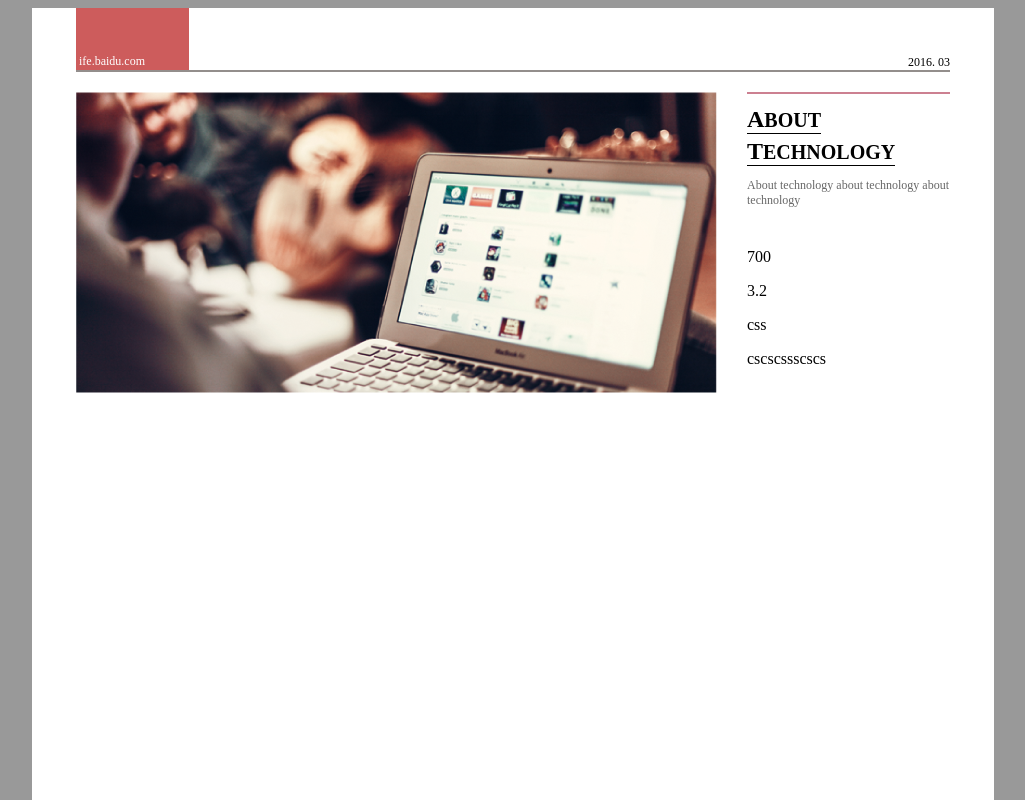
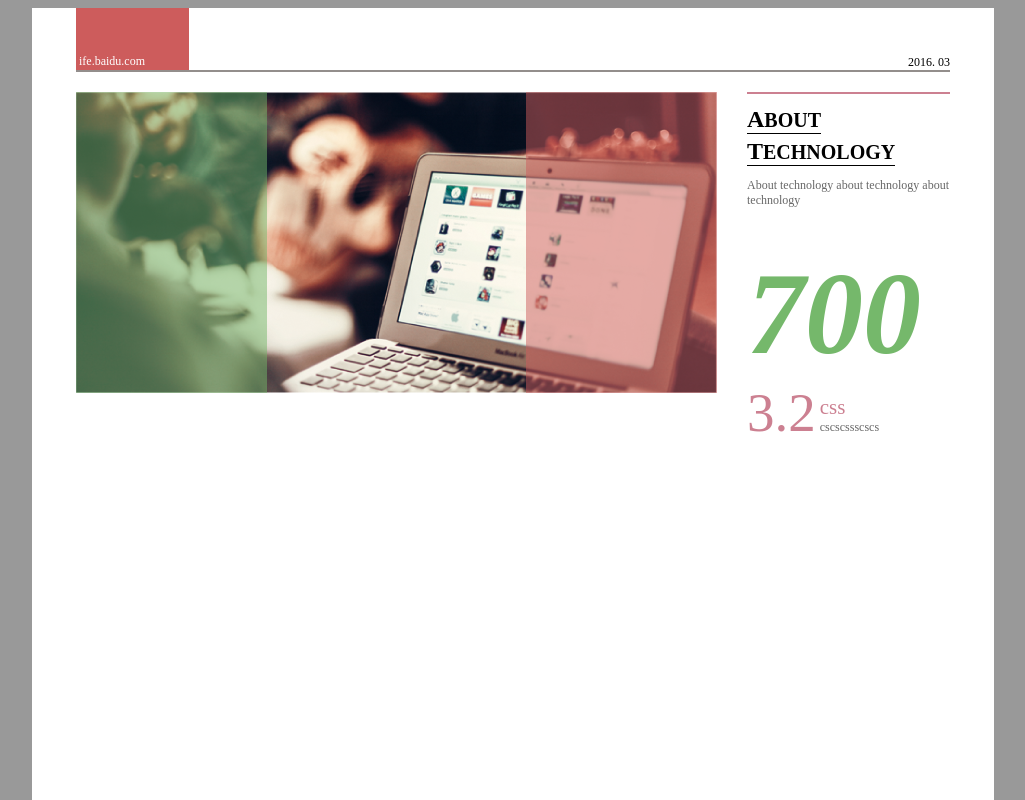
Before and after one commit to BenjaminZ/BaiduFrontEnd, a plain HTML site: page stageOne/task6/index.html in a window 1280 px wide. Shown: the top 800 px of the page, without its empty margins (127-1152 px from the left). Drawn offline with nearby package versions, Linux system fonts and the light colour scheme.

Commit message:
top side finished byBen 25/4/2016

```diff
--- a/stageOne/task6/css/style.css
+++ b/stageOne/task6/css/style.css
@@ -56,6 +56,29 @@ body > .wrapper {
     margin: 0;
 }
 
+.firstRow .wrapperImg {
+    background: url("../img/pic1.png");
+    height: 301px;
+    width: 641px;
+    display: flex;
+    justify-content: space-between;
+}
+
+.firstRow .wrapperImg div {
+    height: 100%;
+    width: 191px;
+}
+
+.firstRow .wrapperImg .green {
+    background-color: #75b86b;
+    opacity: 0.5;
+}
+
+.firstRow .wrapperImg .red {
+    background-color: indianred;
+    opacity: 0.5;
+}
+
 .firstRow {
     margin: 20px 0;
     display: flex;
@@ -68,7 +91,7 @@ body > .wrapper {
     margin-left: 30px;
 }
 
-.firstRow .aboutTechnology{
+.firstRow .aboutTechnology {
     margin: 10px 0 40px 0;
 }
 
@@ -80,7 +103,8 @@ body > .wrapper {
     width: auto;
     display: inline-block;
 }
-.firstRow .aboutTechnology h1 b{
+
+.firstRow .aboutTechnology h1 b {
     font-size: 24px;
 }
 
@@ -90,3 +114,43 @@ body > .wrapper {
     color: #676767;
     font-family: KaiTi, serif;
 }
+
+.firstRow aside .wrapperBottomN700 p {
+    margin: 0;
+    font-family: "Microsoft YaHei", serif;
+    font-size: 116px;
+    color: #75b86b;
+    font-style: italic;
+    font-weight: bold;
+}
+
+.firstRow aside .wrapperBottomN32 {
+    display: inline-block;
+}
+
+.firstRow aside .wrapperBottomN32 p {
+    margin: 0;
+    font-size: 55px;
+    font-family: "Microsoft YaHei", serif;
+    color: #cc8091;
+}
+
+.firstRow aside .wrapperBottomString {
+    display: inline-block;
+}
+
+.firstRow aside .wrapperBottomString p {
+    margin: 0;
+}
+
+.firstRow aside .redCss {
+    font-size: 21px;
+    font-family: "Microsoft YaHei", serif;
+    color: #cc8091;
+}
+
+.firstRow aside .smallCss {
+    font-size: 12px;
+    font-family: "Microsoft YaHei", serif;
+    color: #676767;
+}
--- a/stageOne/task6/index.html
+++ b/stageOne/task6/index.html
@@ -15,7 +15,10 @@
         <p class="date">2016. 03</p>
     </header>
     <section class="firstRow">
-        <img src="img/pic1.png" alt="">
+        <div class="wrapperImg">
+            <div class="green"></div>
+            <div class="red"></div>
+        </div>
         <aside>
             <section class="aboutTechnology">
                 <h1><b>A</b>BOUT</h1>
@@ -23,14 +26,14 @@
                 <p class="kai_ti">About technology about technology about technology</p>
             </section>
             <div>
-                <div>
-                    <p class="700">700</p>
+                <div class="wrapperBottomN700">
+                    <p>700</p>
                 </div>
                 <div>
-                    <div>
-                        <p class="3.2">3.2</p>
+                    <div class="wrapperBottomN32">
+                        <p>3.2</p>
                     </div>
-                    <div>
+                    <div class="wrapperBottomString">
                         <p class="redCss">css</p>
                         <p class="smallCss">cscscssscscs</p>
                     </div>
```
